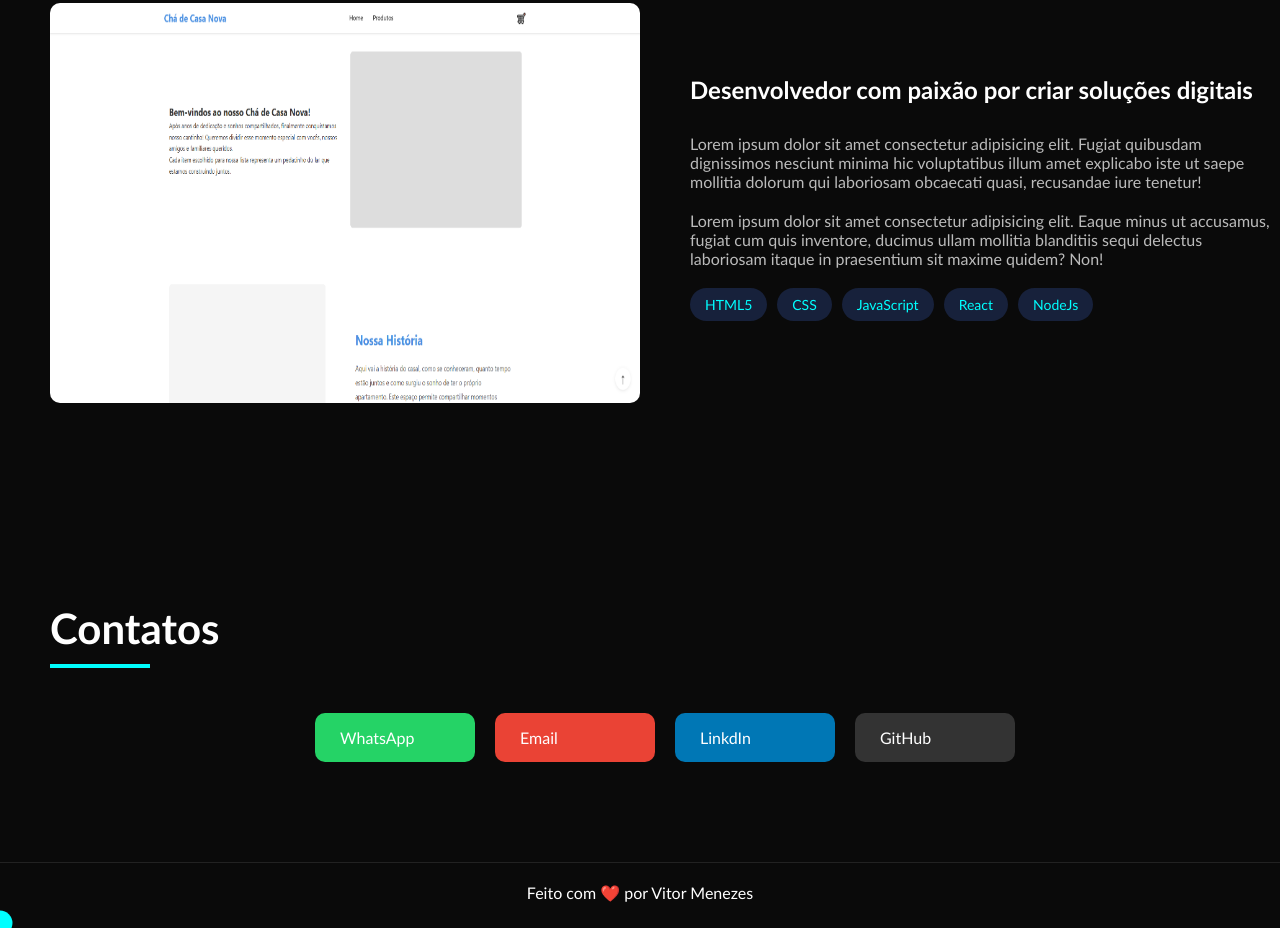
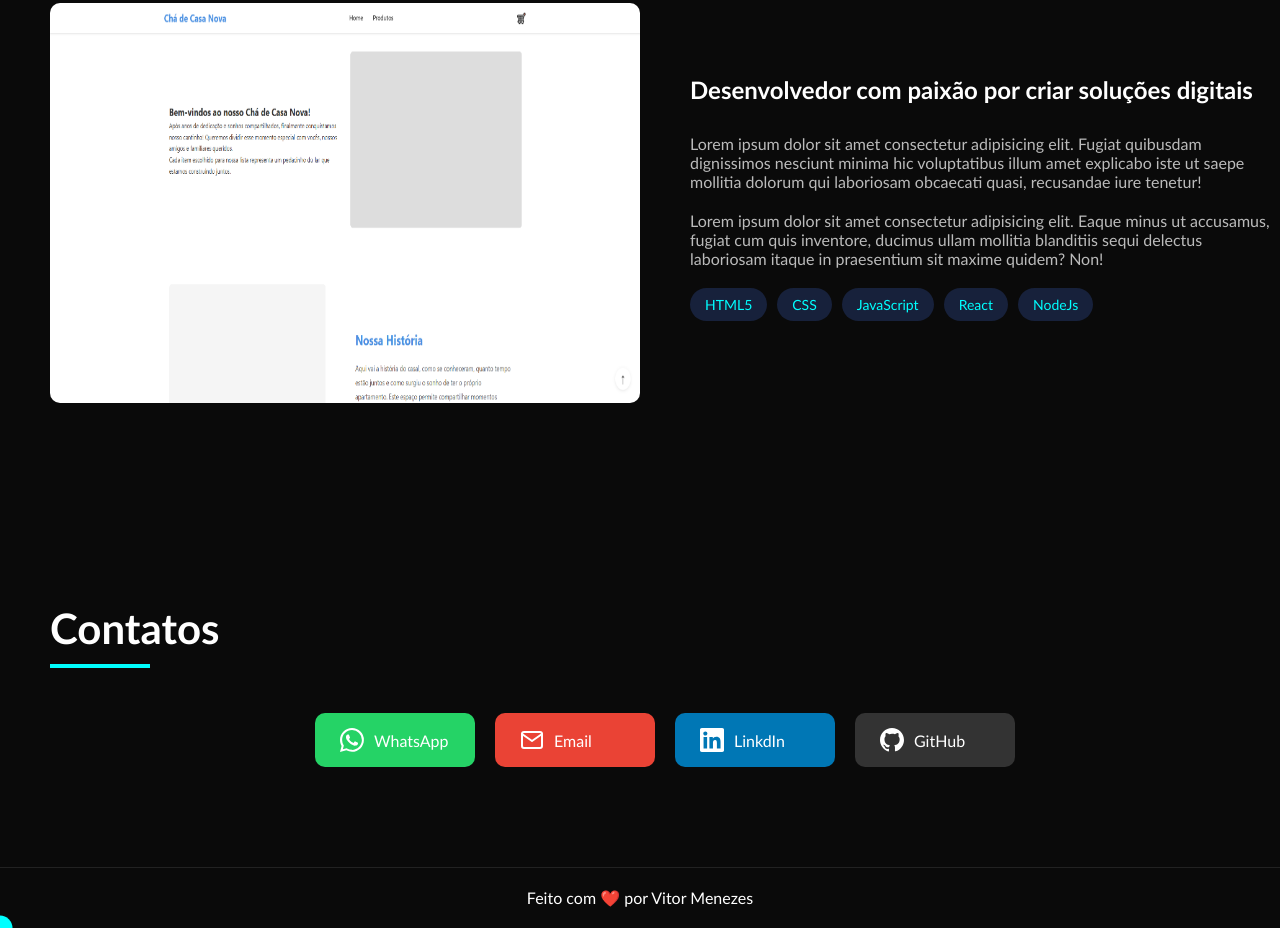
Before and after one commit to Vitormzs/primeiro-portfolio, a plain HTML site: page index.html in a window 1280 px wide. Shown: the part 1662-2590 px from the top of the page. Drawn offline with Linux system fonts and the light colour scheme.

Commit message:
Update SVG's of botton section contact

```diff
--- a/index.html
+++ b/index.html
@@ -87,10 +87,38 @@
     <section class="secao">
         <h2 class="titulo-secao">Contatos</h2>
         <div class="botoes-contato">
-            <a href="" class="botao-contato whatsapp efeito-cursor"><span>WhatsApp</span></a>
-            <a href="" class="botao-contato email efeito-cursor"><span>Email</span></a>
-            <a href="" class="botao-contato linkedin efeito-cursor"><span>LinkdIn</span></a>
-            <a href="" class="botao-contato github efeito-cursor"><span>GitHub</span></a>
+            <a href="https://wa.me/seunumerodetelefone" target="_blank" class="botao-contato whatsapp efeito-cursor">
+                <svg xmlns="http://www.w3.org/2000/svg" width="24" height="24" viewBox="0 0 24 24" fill="currentColor">
+                    <path
+                        d="M12 0C5.373 0 0 5.373 0 12c0 2.098.548 4.14 1.586 5.947L0 24l6.306-1.653a11.85 11.85 0 0 0 5.685 1.447h.006c6.552 0 11.885-5.337 11.89-11.89A11.85 11.85 0 0 0 12 0zm0 21.782a9.9 9.9 0 0 1-5.034-1.38l-.36-.216-3.74.981.999-3.65-.234-.376A9.84 9.84 0 0 1 2.12 12c0-5.44 4.436-9.876 9.886-9.876a9.84 9.84 0 0 1 6.99 2.896A9.84 9.84 0 0 1 21.89 12c-.006 5.458-4.442 9.878-9.89 9.878zm5.422-7.401c-.296-.149-1.755-.867-2.03-.969-.273-.097-.473-.149-.667.149-.2.296-.77.969-.94 1.163-.171.2-.348.222-.645.075-.296-.15-1.254-.462-2.388-1.478-.885-.788-1.478-1.763-1.655-2.058-.171-.297-.017-.456.132-.604.13-.132.296-.348.444-.495.15-.171.2-.297.297-.495.097-.201.051-.372-.022-.52-.075-.149-.667-1.614-.918-2.205-.24-.584-.485-.502-.667-.51-.171-.01-.37-.01-.57-.01a1.095 1.095 0 0 0-.793.37c-.273.297-1.036 1.015-1.036 2.481s1.065 2.874 1.215 3.073c.147.2 2.091 3.198 5.074 4.488.705.308 1.26.489 1.693.627.712.228 1.356.193 1.869.12.57-.087 1.756-.72 2.007-1.414.246-.696.246-1.29.171-1.414-.073-.126-.273-.2-.57-.348" />
+                </svg>
+                <span>WhatsApp</span>
+            </a>
+
+            <a href="mailto:devvitumzs@gmail.com" target="_blank" class="botao-contato email efeito-cursor">
+                <svg xmlns="http://www.w3.org/2000/svg" width="24" height="24" viewBox="0 0 24 24" fill="none"
+                    stroke="currentColor" stroke-width="2" stroke-linecap="round" stroke-linejoin="round">
+                    <path d="M4 4h16c1.1 0 2 .9 2 2v12c0 1.1-.9 2-2 2H4c-1.1 0-2-.9-2-2V6c0-1.1.9-2 2-2z" />
+                    <polyline points="22,6 12,13 2,6" />
+                </svg>
+                <span>Email</span>
+            </a>
+
+            <a href="https://www.linkedin.com/in/vitormzs" target="_blank" class="botao-contato linkedin efeito-cursor">
+                <svg xmlns="http://www.w3.org/2000/svg" width="24" height="24" viewBox="0 0 24 24" fill="currentColor">
+                    <path
+                        d="M22.23 0H1.77C.79 0 0 .77 0 1.72v20.56C0 23.23.79 24 1.77 24h20.46c.98 0 1.77-.77 1.77-1.72V1.72C24 .77 23.21 0 22.23 0zM7.12 20.45H3.56V9.06h3.56v11.39zM5.34 7.55c-1.14 0-2.06-.92-2.06-2.06s.92-2.06 2.06-2.06 2.06.92 2.06 2.06-.92 2.06-2.06 2.06zm15.11 12.9h-3.56v-5.5c0-1.31-.03-2.99-1.82-2.99-1.82 0-2.1 1.42-2.1 2.89v5.6H9.41V9.06h3.41v1.56h.05c.48-.91 1.65-1.87 3.39-1.87 3.62 0 4.29 2.39 4.29 5.5v6.2z" />
+                </svg>
+                <span>LinkdIn</span>
+            </a>
+
+            <a href="https://github.com/Vitormzs" target="_blank" class="botao-contato github efeito-cursor">
+                <svg xmlns="http://www.w3.org/2000/svg" width="24" height="24" viewBox="0 0 24 24" fill="currentColor">
+                    <path
+                        d="M12 0C5.373 0 0 5.373 0 12c0 5.302 3.438 9.8 8.207 11.387.6.11.793-.26.793-.577 0-.286-.01-1.045-.015-2.05-3.338.724-4.042-1.614-4.042-1.614-.546-1.385-1.334-1.757-1.334-1.757-1.09-.745.083-.73.083-.73 1.205.135 1.84 1.24 1.84 1.24 1.066 1.89 2.925 1.345 3.637 1.028.11-.79.42-1.345.76-1.657-2.663-.302-5.467-1.332-5.467-5.93 0-1.31.467-2.38 1.235-3.22-.123-.302-.536-1.52.117-3.17 0 0 1.008-.322 3.3 1.23A11.52 11.52 0 0 1 12 5.803c1.02-.01 2.045.137 3.005.403 2.29-1.552 3.297-1.23 3.297-1.23.655 1.65.242 2.868.12 3.17.77.84 1.234 1.91 1.234 3.22 0 4.61-2.81 5.625-5.486 5.92.43.37.81 1.095.81 2.21 0 1.596-.015 2.883-.015 3.275 0 .32.19.694.8.576C20.565 21.795 24 17.298 24 12c0-6.627-5.373-12-12-12z" />
+                </svg>
+                <span>GitHub</span>
+            </a>
         </div>
     </section>
     <footer>
@@ -102,9 +130,10 @@
 <script>
     const cursor = document.querySelector('.cursor')
 
-        document.addEventListener('mousemove', function(info) {
+    document.addEventListener('mousemove', function (info) {
         cursor.style.left = info.clientX + 'px'
         cursor.style.top = info.clientY + 'px'
     })
 </script>
+
 </html>
```
Lines whose indentation alone changed are shown as unchanged.
